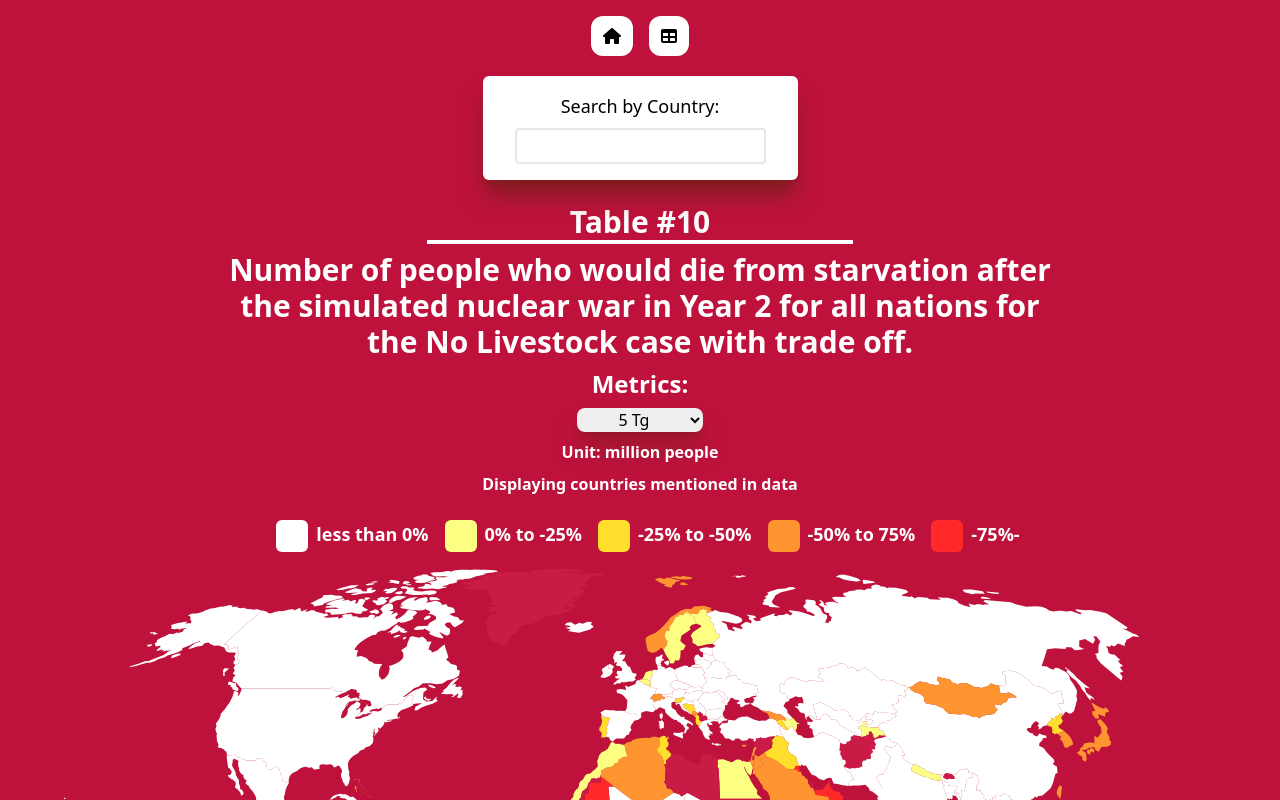
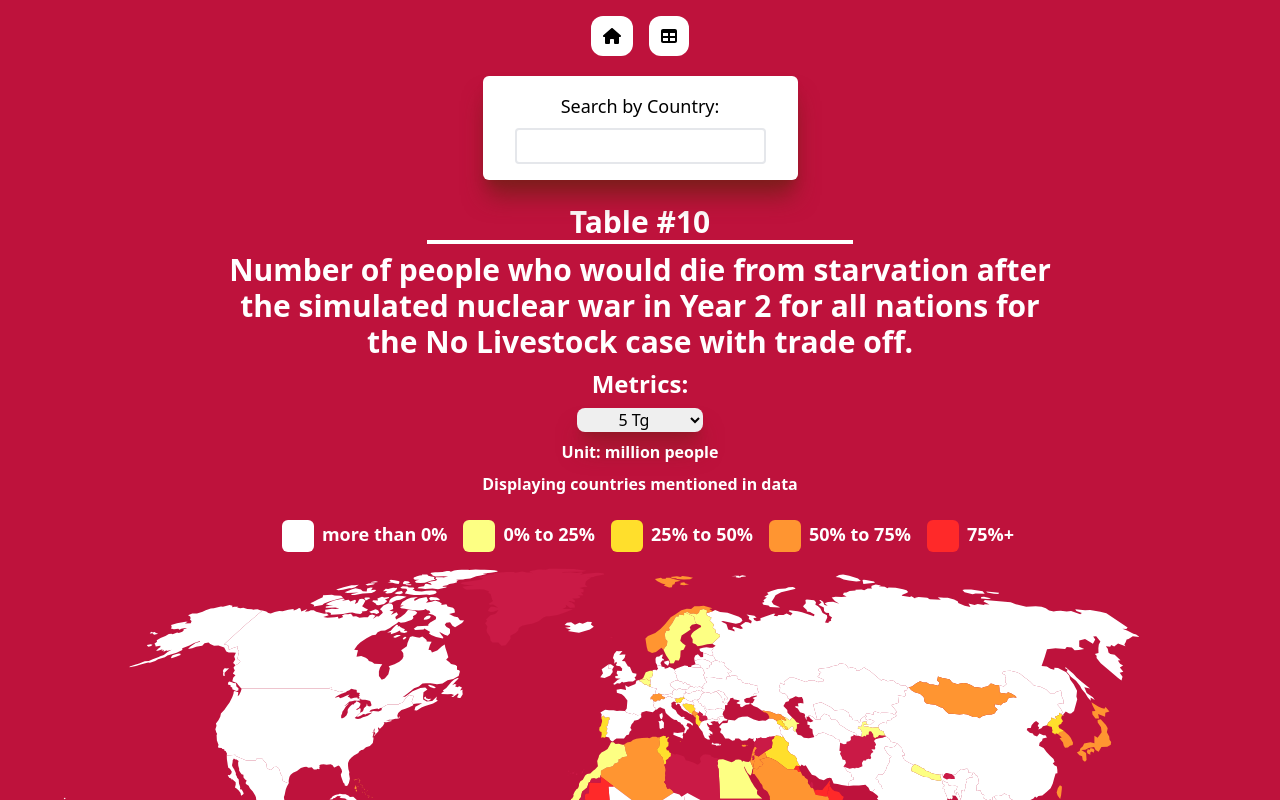
Before and after one commit to KDW1/NuclearMapping, a Next.js app: page /worldTable/10 in a window 1280 px wide. Shown: the top 800 px of the page. Built offline with nearby package versions, Linux system fonts and the light colour scheme.

Commit message:
Small stylistic fix

```diff
--- a/pages/table/[tableIndex].js
+++ b/pages/table/[tableIndex].js
@@ -42,21 +42,21 @@ export const getServerSideProps = async (context) => {
 }
 
 export default function CountryTable({table, globalInfo}) {
-    useEffect(() => {
-        document.querySelectorAll('a[href^="#"]').forEach(anchor => {
-            anchor.addEventListener('click', function (e) {
-                e.preventDefault();
+    // useEffect(() => {
+    //     document.querySelectorAll('a[href^="#"]').forEach(anchor => {
+    //         anchor.addEventListener('click', function (e) {
+    //             e.preventDefault();
 
-                document.querySelector(this.getAttribute('href')).scrollIntoView({
-                    behavior: 'smooth'
-                });
-            });
-        });
-    }, [])
+    //             document.querySelector(this.getAttribute('href')).scrollIntoView({
+    //                 behavior: 'smooth'
+    //             });
+    //         });
+    //     });
+    // }, [])
     //Make Country Search Component
     return (
         <><div>
-        <div className="mx-auto mt-4 mb-4 space-x-2 w-min min-w-max">
+        <div className="mx-auto mt-4 mb-4 space-x-4 w-min min-w-max">
             <Link className='mx-auto w-min min-w-max' href="/">
                 <FontAwesomeIcon className='p-3 cursor-pointer hover:-rotate-12 hover:-translate-x-2 hover:-translate-y-1 transition duration-300 bg-white rounded-xl' icon={faHome}>
                 </FontAwesomeIcon>
@@ -96,7 +96,7 @@ export default function CountryTable({table, globalInfo}) {
                             }
                         </tr>
                     </thead>
-                    <tbody>
+                    <tbody className="space-y-2">
                         <tr>
                             {globalInfo ? globalInfo?.map((data) => (
                                 <td className="font-bold">{data}</td>
@@ -109,7 +109,7 @@ export default function CountryTable({table, globalInfo}) {
                                     data[0] != "Total" && data[0] != "Global" ?
                                     <>
 
-                                    <tr onClick={() => {data[0].trim() != '' ? location.href = `/country/${data[0]}` : ''}} id={data[0]} className="cursor-pointer group transition duration-300">
+                                    <tr onClick={() => {data[0].trim() != '' ? location.href = `/country/${data[0]}` : ''}} id={data[0]} className={`group text-base ${data[0].trim() != '' ? "group-hover:text-lg" : ""}`}>
                                         {/* <Link href={`/country/${data[0]}`}> */}
                                     {
                                         <>
@@ -118,9 +118,9 @@ export default function CountryTable({table, globalInfo}) {
                                                 <>
                                                     {
                                                         d != '' ?
-                                                        <td className={`group-hover:py-4 transition-all duration-300 ease-in-out ${ i == 0 ? "group-hover:font-bold" : ""} %> w-min pr-2`} >{d}</td>
+                                                        <td className={`transition-all group-hover:py-4 duration-300 ease-in-out ${ i == 0 ? "cursor-pointer group-hover:font-bold" : ""} %> w-min pr-2`} >{d}</td>
                                                         :
-                                                        <td className={`group-hover:py-4 transition-all duration-300 ease-in-out font-semibold pr-2`} >Yes</td>
+                                                        <td className={`transition-all duration-300 ease-in-out font-semibold pr-2`} >Yes</td>
                                                     }
                                                 </>
                                             ))
--- a/pages/worldTable/[tableIndex].js
+++ b/pages/worldTable/[tableIndex].js
@@ -131,7 +131,7 @@ export default function Page({table}) {
 
                  </div>
                  <p className="text-white text-lg ml-2 font-semibold">
-                 { table.unit == '% change in caloric production' ? "more than 0%" : "less than 0%" }
+                 { table.unit != '% change in caloric production' ? "more than 0%" : "less than 0%" }
 
                  </p>
               </div>
@@ -140,7 +140,7 @@ export default function Page({table}) {
 
                  </div>
                  <p className="text-white text-lg ml-2 font-semibold">
-                 { table.unit == '% change in caloric production' ? "0% to 25%" : "0% to -25%" }
+                 { table.unit != '% change in caloric production' ? "0% to 25%" : "0% to -25%" }
                  </p>
               </div>
               <div className="flex">
@@ -148,7 +148,7 @@ export default function Page({table}) {
 
                  </div>
                  <p className="text-white text-lg ml-2 font-semibold">
-                    { table.unit == '% change in caloric production' ? "25% to 50%" : "-25% to -50%" }
+                    { table.unit != '% change in caloric production' ? "25% to 50%" : "-25% to -50%" }
                  </p>
               </div>
               <div className="flex">
@@ -156,7 +156,7 @@ export default function Page({table}) {
 
                  </div>
                  <p className="text-white text-lg ml-2 font-semibold">
-                    { table.unit == '% change in caloric production' ? "50% to 75%" : "-50% to 75%" }
+                    { table.unit != '% change in caloric production' ? "50% to 75%" : "-50% to 75%" }
                  </p>
               </div>
               <div className="flex">
@@ -164,7 +164,7 @@ export default function Page({table}) {
 
                  </div>
                  <p className="text-white text-lg ml-2 font-semibold">
-                 { table.unit == '% change in caloric production' ? "75%+" : "-75%-" }
+                 { table.unit != '% change in caloric production' ? "75%+" : "-75%-" }
                  </p>
               </div>
            </div>
```
